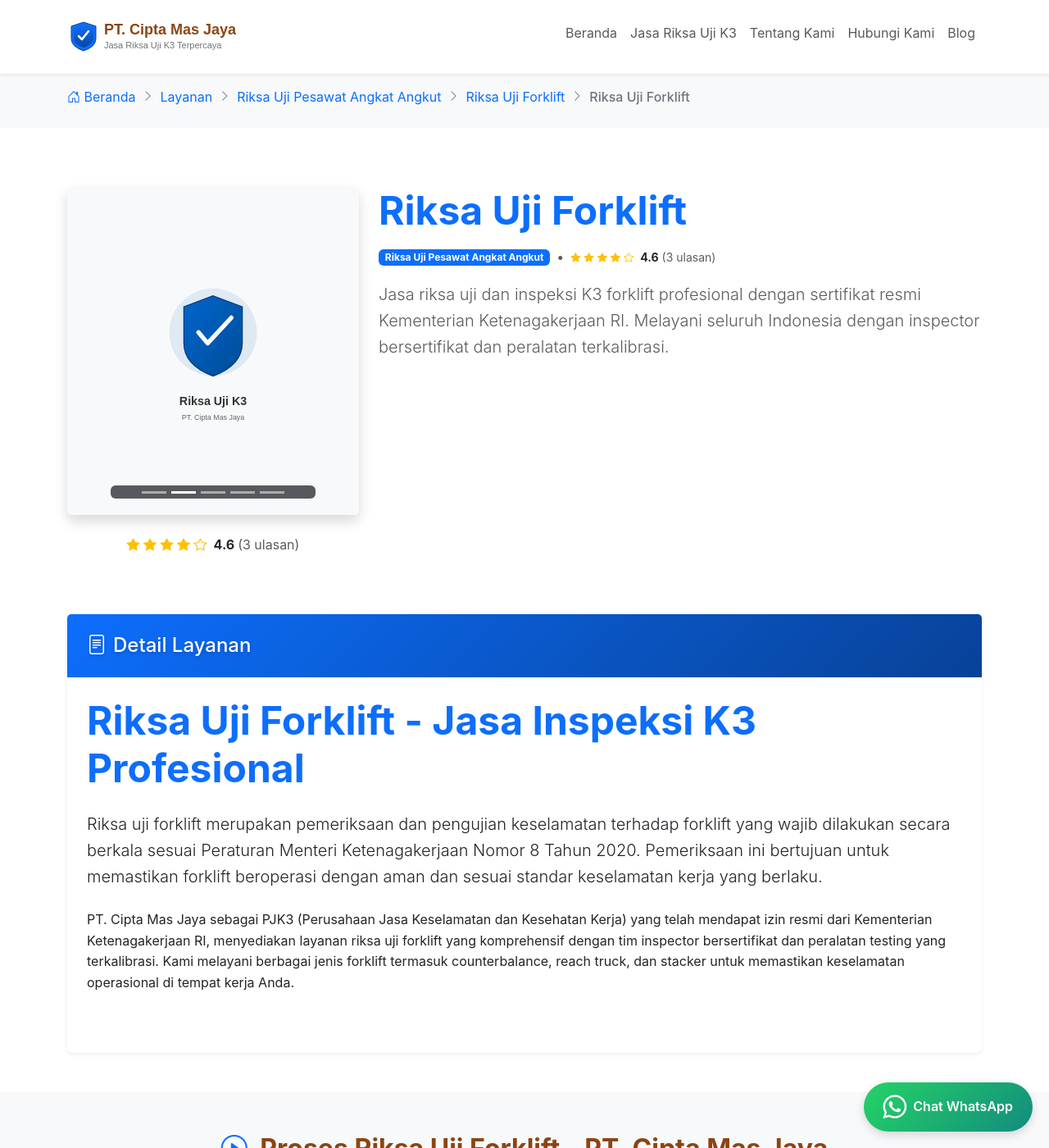
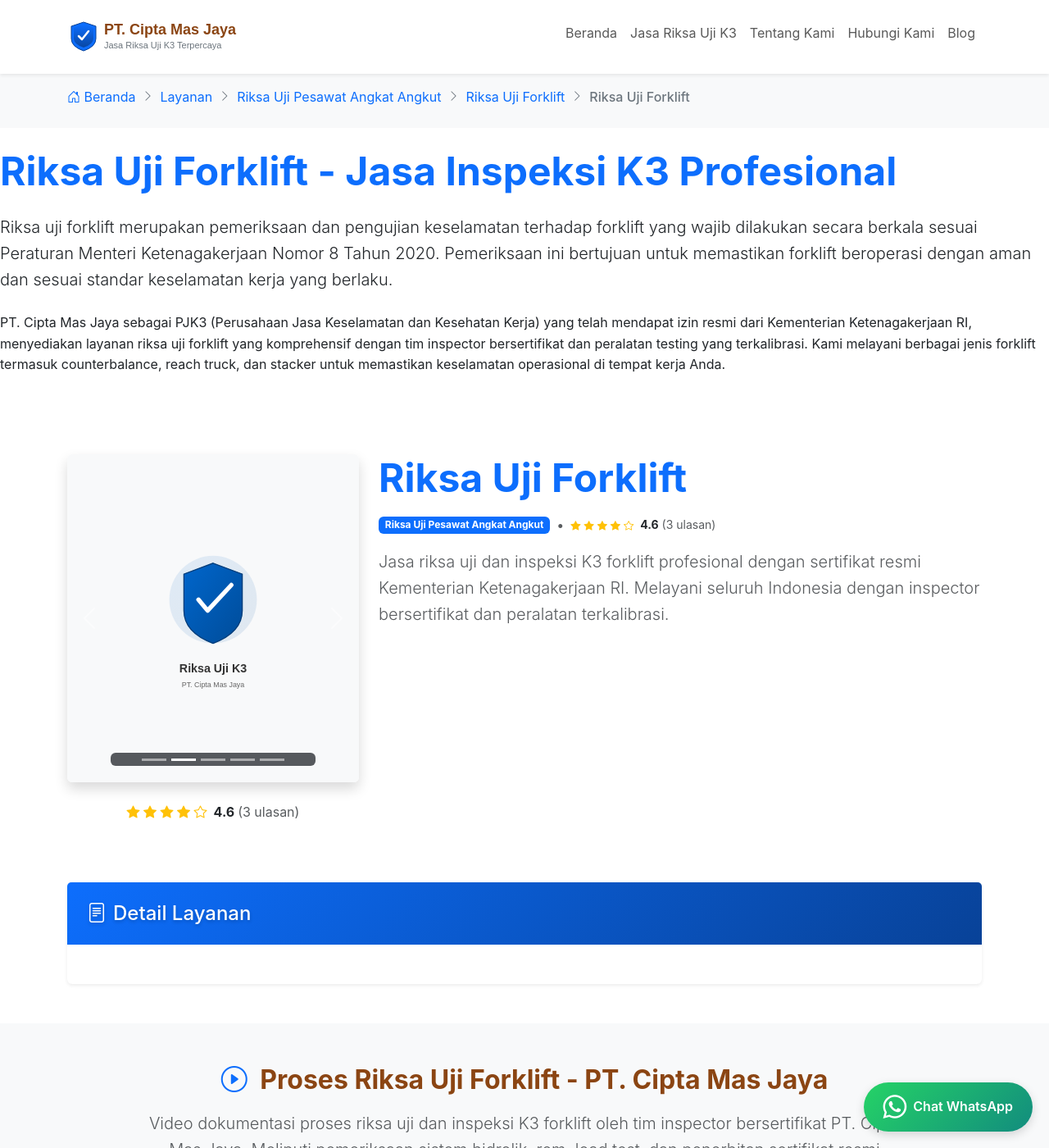
Before and after one commit to ciptamasjaya/cmj.github.io, a Jekyll site: the page built from _services/riksa-uji-pesawat-angkat-angkut/riksa-uji-forklift/riksa-uji-forklift.md, in a window 1280 px wide and 1400 px high. Shown: the whole window at 82% size. Built offline with Jekyll 4.4.1, drawn with Linux system fonts in a browser that asks for light colours.

Commit message:
Move intro block include from markdown to layout template
   - Add conditional intro block include to node--service.html
   - Remove include from riksa-uji-forklift.md content area
   - Maintains separation of concerns: data in frontmatter, rendering in layout

```diff
--- a/_layouts/node--service.html
+++ b/_layouts/node--service.html
@@ -55,6 +55,11 @@ by page--service.html wrapper, NOT in this node template.
 
 <!-- Breadcrumb Navigation -->
 {% include reusable/block--breadcrumb.html %}
+
+<!-- Intro Section: H1 + 2 Paragraphs -->
+{% if page.intro %}
+{% include block-templates/block--h1-2para.html data=page.intro %}
+{% endif %}
 
 <!-- Service Detail Page -->
 <div class="container py-5">
--- a/_services/riksa-uji-pesawat-angkat-angkut/riksa-uji-forklift/riksa-uji-forklift.md
+++ b/_services/riksa-uji-pesawat-angkat-angkut/riksa-uji-forklift/riksa-uji-forklift.md
@@ -232,12 +232,3 @@ faq_riksa_uji:
       answer: "Sertifikat riksa uji forklift berlaku selama 1 (satu) tahun sejak tanggal penerbitan. Setelah masa berlaku habis, forklift wajib dilakukan riksa uji ulang untuk memperbarui sertifikat dan memastikan kelayakan operasional."
 
 ---
-
-<!-- ========================================================================== -->
-<!-- CONTENT AREA - Block-Based -->
-<!-- ========================================================================== -->
-
-<!-- Block: Intro Section (H1 + 2 Paragraphs) -->
-<section id="intro">
-  {% include block-templates/block--h1-2para.html data=page.intro %}
-</section>
```
